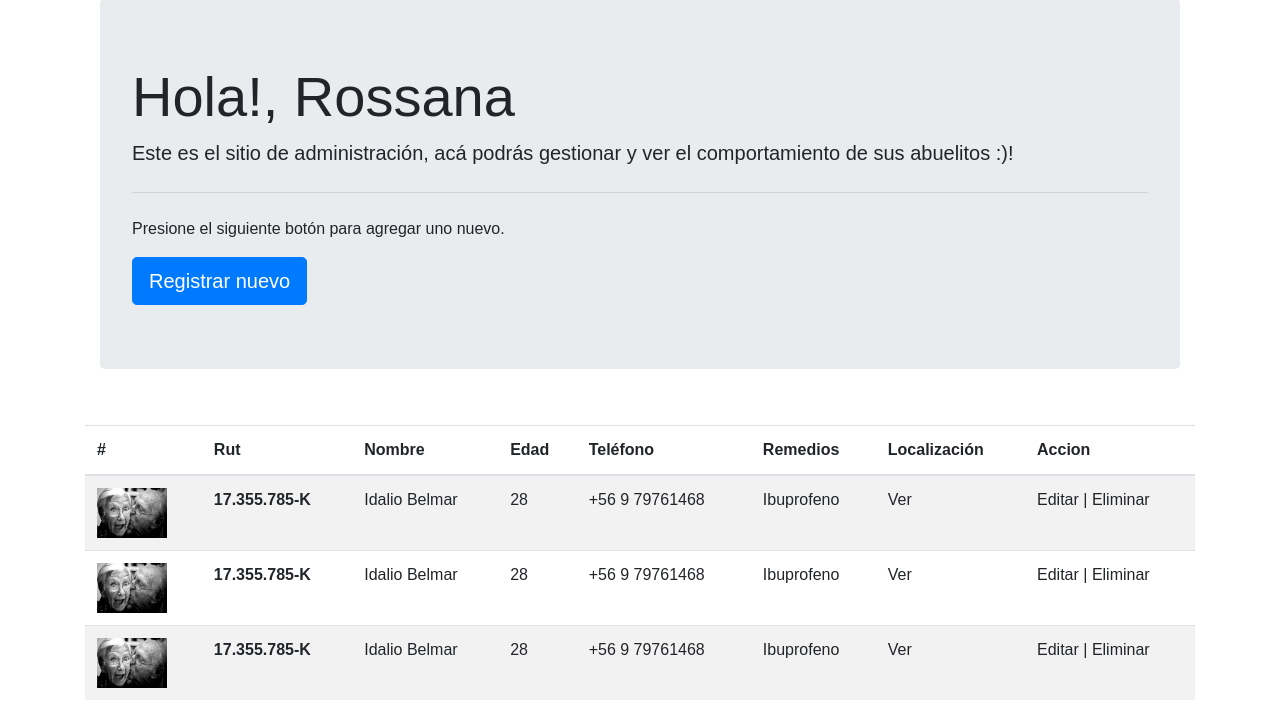
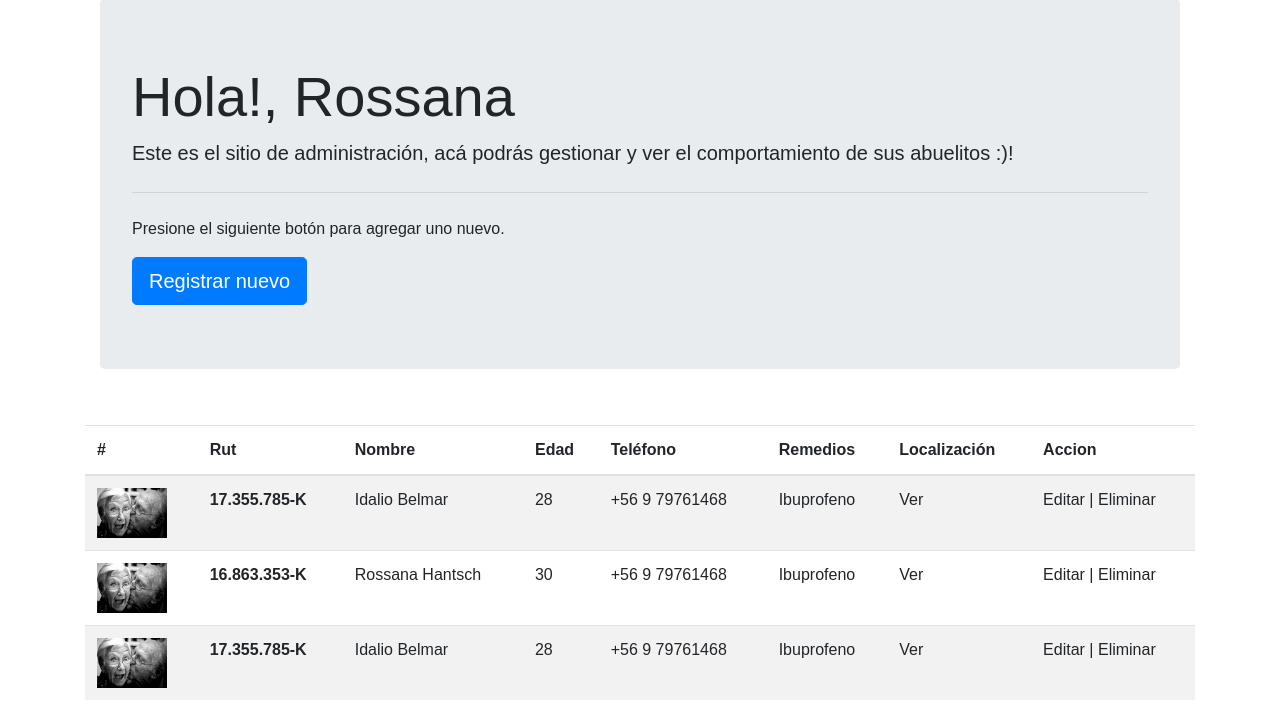
Before and after one commit to franckiito/ItFair, a Django app: page /abuelos in a window 1280 px wide. Shown: the part 101-817 px from the top of the page. Run offline with Django 3.2, Linux system fonts and the light colour scheme; some libraries are stand-ins or nearby versions.

Commit message:
probando ramas

```diff
--- a/abuelo/templates/abuelos.html
+++ b/abuelo/templates/abuelos.html
@@ -74,9 +74,9 @@
                   </tr>
                   <tr>
                     <th scope="col"><img height="50px" width="70px" src="{% static "img/abuelos/abuelo 1.jpg" %}"></th>
-                    <th scope="row">17.355.785-K</th>
-                    <td>Idalio Belmar</td>
-                    <td>28</td>
+                    <th scope="row">16.863.353-K</th>
+                    <td>Rossana Hantsch</td>
+                    <td>30</td>
                     <td>+56 9 79761468</td>
                     <td>Ibuprofeno</td>
                     <td>Ver</td>
```
